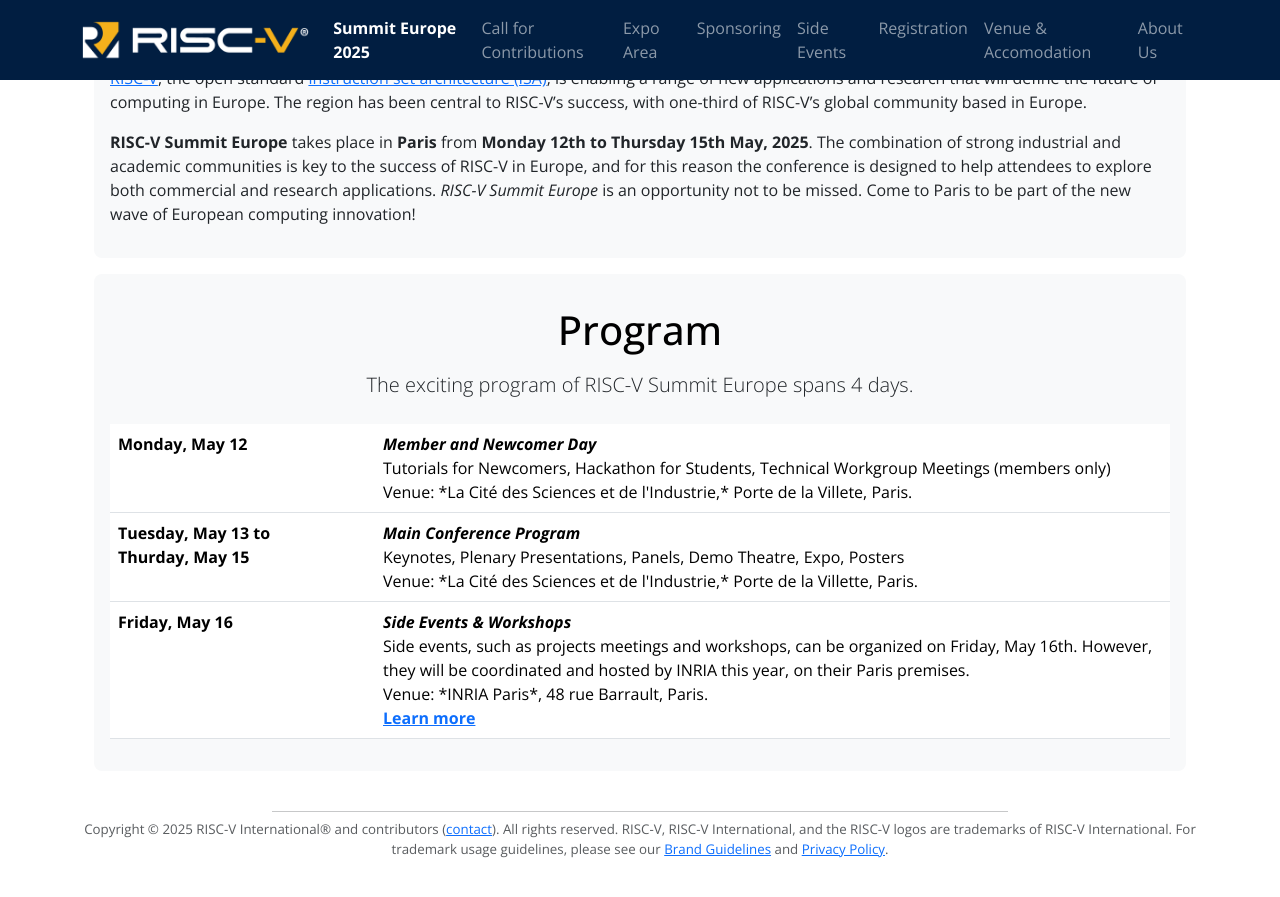
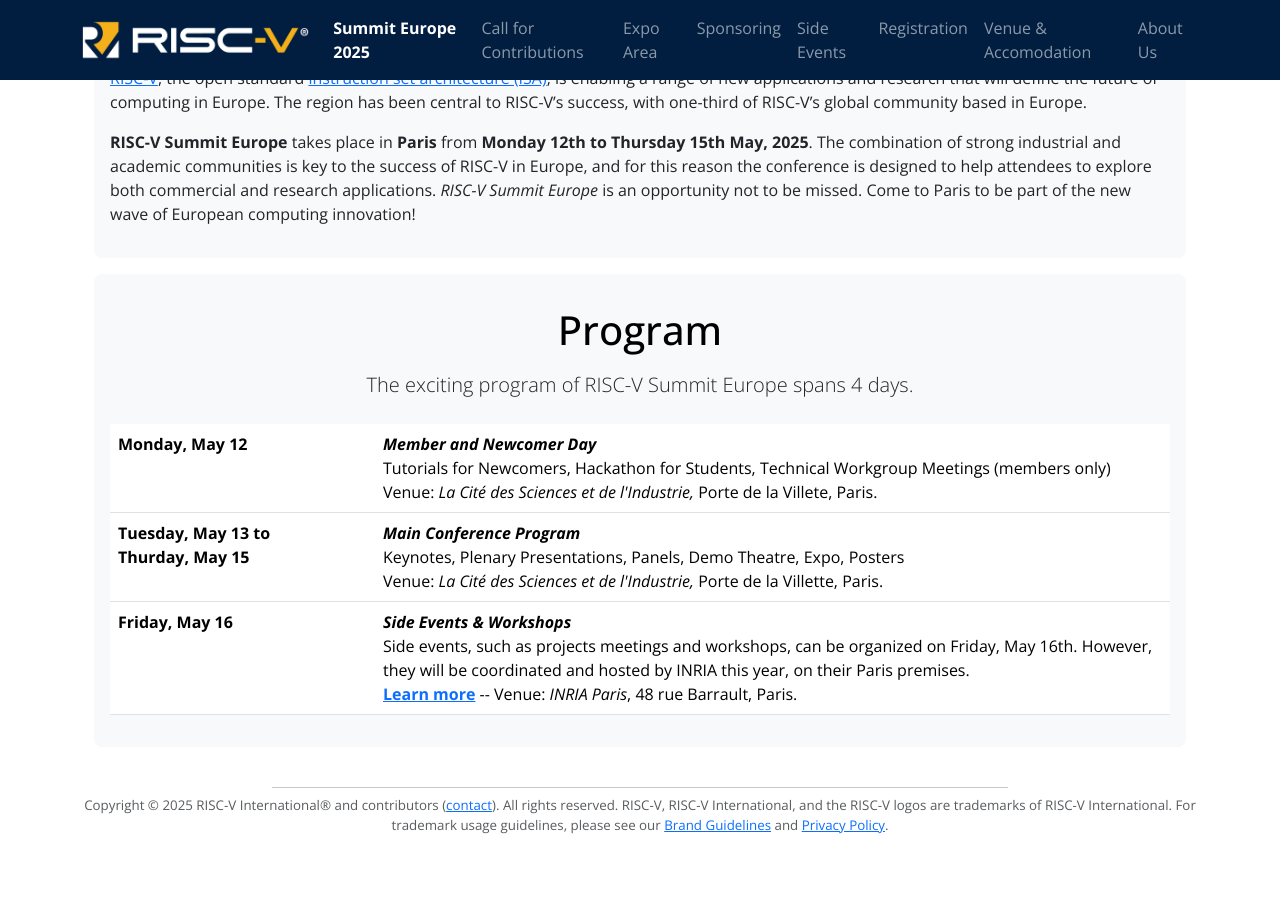
Before and after one commit to riscv-europe/summit-website-development, a Jekyll site: the page built from summit/2025/index.md, in a window 1280 px wide and 900 px high, scrolled down 677 px. Shown: the top 897 px of the window. Built offline with Jekyll 4.4.1, drawn with Linux system fonts in a browser that asks for light colours; after the commit the page ends 1553 px from its top, so only the background shows below that.

Commit message:
Fix: improve formating.

```diff
--- a/summit/2025/index.md
+++ b/summit/2025/index.md
@@ -39,7 +39,7 @@
     <td style="width: 25%"><b>Monday, May 12</b></td>
     <td><b><i>Member and Newcomer Day</i></b><br />Tutorials for Newcomers, Hackathon for Students, Technical Workgroup
       Meetings (members only)
-	  <br/> Venue: *La Cité des Sciences et de l'Industrie,* Porte de la Villete, Paris.
+	  <br/> Venue: <em>La Cité des Sciences et de l'Industrie,</em> Porte de la Villete, Paris.
 	  <!-- <br /><a href="twgs"><b>Learn more</b></a> -->
 	  </td>
   </tr>
@@ -47,7 +47,7 @@
     <td><b>Tuesday, May 13 to<br /> Thurday, May 15</b></td>
     <td><b><i>Main Conference Program</i></b><br />Keynotes, Plenary Presentations, Panels, Demo Theatre, Expo,
       Posters
-	  <br/> Venue: *La Cité des Sciences et de l'Industrie,* Porte de la Villette, Paris.
+	  <br/> Venue: <em>La Cité des Sciences et de l'Industrie,</em> Porte de la Villette, Paris.
 	  <!-- <br /><a href="conference"><b>Learn more</b></a> -->
 	  </td>
   </tr>
@@ -57,8 +57,7 @@
 	Side events, such as projects meetings and workshops, can be
 	organized on Friday, May 16th. However, they will be
 	coordinated and hosted by INRIA this year, on their Paris premises.
-	<br/> Venue: *INRIA Paris*, 48 rue Barrault, Paris.
-	<br /><a href="side-events"><b>Learn more</b></a></td>
+	<br /><a href="side-events"><b>Learn more</b></a> -- Venue: <em>INRIA Paris</em>, 48 rue Barrault, Paris.</td>
   </tr>
 </table>
 
```
